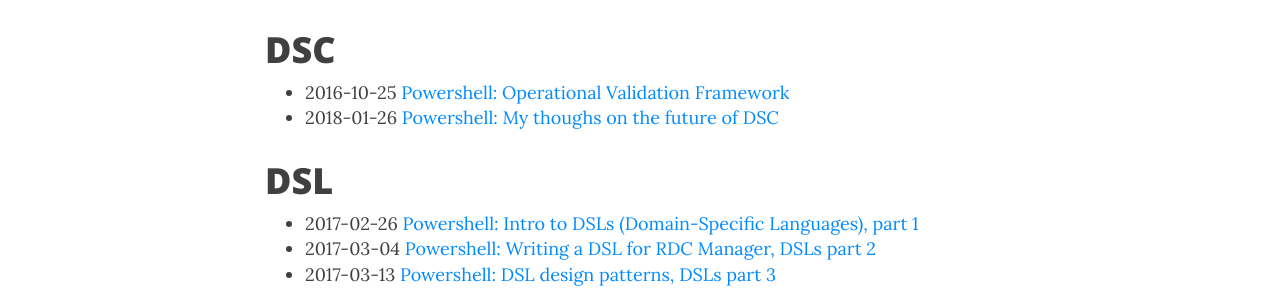
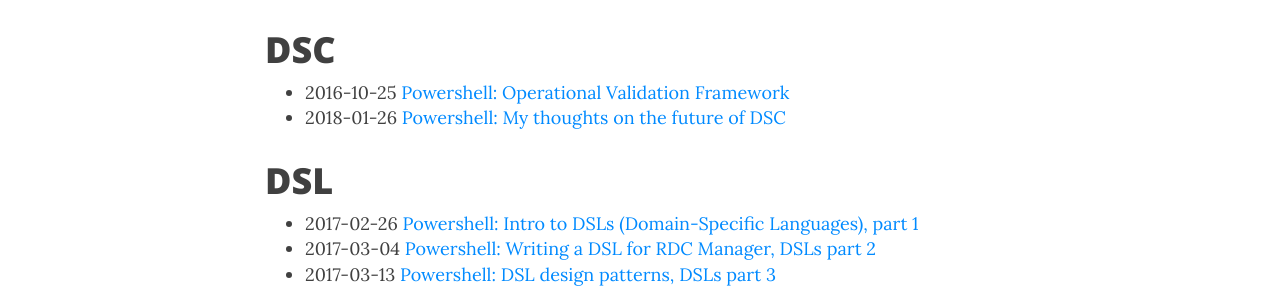
Before and after one commit to KevinMarquette/kevinmarquette.github.io, a Jekyll site: the page built from tags.md, in a window 1280 px wide and 900 px high, scrolled down 2488 px. Shown: the part 154-445 px from the top of the window. Built offline with Jekyll 4.4.1, drawn with Linux system fonts in a browser that asks for light colours; nearby versions of some CDN libraries; some of the changed text lies outside the part shown.

Commit message:
fix spelling in tittle

```diff
--- a/tags.md
+++ b/tags.md
@@ -71,7 +71,7 @@
 # DSC
 
 * 2016-10-25 [Powershell: Operational Validation Framework](/2016-10-25-Powershell-Operational-Validation-Framework/?utm_source=blog&utm_medium=blog&utm_content=tags)
-* 2018-01-26 [Powershell: My thoughs on the future of DSC](/2018-01-26-Powershell-Future-of-DSC/?utm_source=blog&utm_medium=blog&utm_content=tags)
+* 2018-01-26 [Powershell: My thoughts on the future of DSC](/2018-01-26-Powershell-Future-of-DSC/?utm_source=blog&utm_medium=blog&utm_content=tags)
 
 <a name='DSL'></a>
 # DSL
@@ -194,7 +194,7 @@
 * 2017-12-29 [Powershell: What is pwsh.exe](/2017-12-29-Powershell-what-is-pwsh/?utm_source=blog&utm_medium=blog&utm_content=tags)
 * 2018-01-06 [What have you done with PowerShell this year?](/2018-01-06-Powershell-2017-in-review/?utm_source=blog&utm_medium=blog&utm_content=tags)
 * 2018-01-12 [Powershell: Everything you ever wanted to know about the switch statement](/2018-01-12-Powershell-switch-statement/?utm_source=blog&utm_medium=blog&utm_content=tags)
-* 2018-01-26 [Powershell: My thoughs on the future of DSC](/2018-01-26-Powershell-Future-of-DSC/?utm_source=blog&utm_medium=blog&utm_content=tags)
+* 2018-01-26 [Powershell: My thoughts on the future of DSC](/2018-01-26-Powershell-Future-of-DSC/?utm_source=blog&utm_medium=blog&utm_content=tags)
 
 <a name='PowerShellGet'></a>
 # PowerShellGet
@@ -255,7 +255,7 @@
 <a name='Thoughts'></a>
 # Thoughts
 
-* 2018-01-26 [Powershell: My thoughs on the future of DSC](/2018-01-26-Powershell-Future-of-DSC/?utm_source=blog&utm_medium=blog&utm_content=tags)
+* 2018-01-26 [Powershell: My thoughts on the future of DSC](/2018-01-26-Powershell-Future-of-DSC/?utm_source=blog&utm_medium=blog&utm_content=tags)
 
 <a name='Validator'></a>
 # Validator
```
Also changed, not shown: _includes/recent-posts.md (+1 -1 lines), _posts/2018-01-26-Powershell-Future-of-DSC.md (+1 -1 lines).
